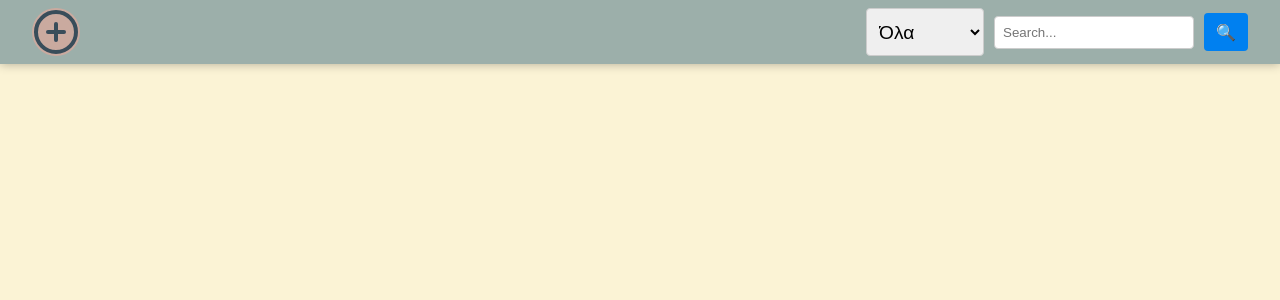
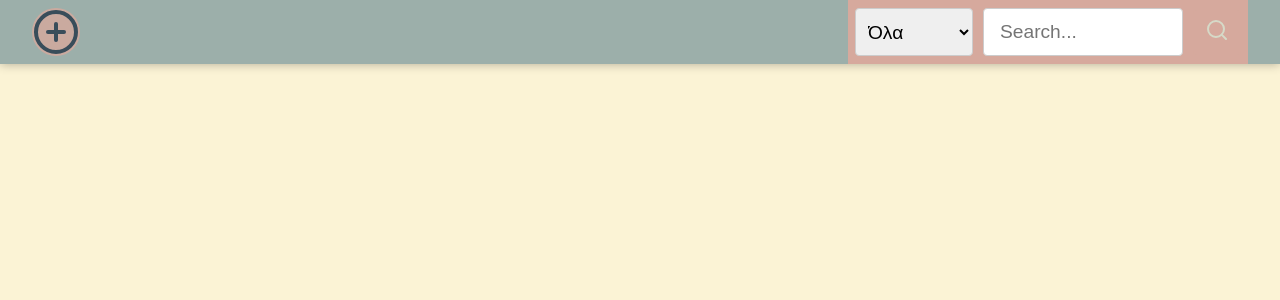
Before and after one commit to Skioulis/disc-React-App, a React (Vite) app in the folder disc-app/: page / in a window 1280 px wide. Shown: the top 300 px of the page. Built offline with nearby package versions, Linux system fonts and the light colour scheme.

Commit message:
Refactor `Navbar` by extracting `SearchBar` into a separate component with dedicated styles.

```diff
--- a/disc-app/src/components/navbar/Navbar.css
+++ b/disc-app/src/components/navbar/Navbar.css
@@ -18,8 +18,6 @@ header {
     padding: 0;
 }
 
-
-
 .navbar {
     display: flex;
     justify-content: space-between;
@@ -30,32 +28,8 @@ header {
     font-size: 1.5rem;
 }
 
-
-
 .right-section {
     display: flex;
     align-items: center;
     gap: 10px;
 }
-
-
-.search-input {
-    padding: 8px;
-    border-radius: 4px;
-    border: 1px solid #ccc;
-    width: 200px;
-}
-
-.search-button {
-    background-color: #0080F0;
-    color: white;
-    border: none;
-    border-radius: 4px;
-    padding: 8px 12px;
-    cursor: pointer;
-    font-size: 16px;
-}
-
-.search-button:hover {
-    background-color: #0060C0;
-}
--- a/disc-app/src/components/navbar/Navbar.jsx
+++ b/disc-app/src/components/navbar/Navbar.jsx
@@ -2,9 +2,10 @@ import React from 'react';
 import { Search,  Play, Music, Users, FileText } from 'lucide-react';
 import './Navbar.css';
 import PlusButton from './buttons/PlusButton';
-import NavDropdown from './dropdown/NavDropdown';
+import SearchBar from "./search section/SearchBar.jsx";
 
-const Navbar = () => {
+
+function Navbar(){
     return (
         <header>
             <nav className="navbar">
@@ -13,13 +14,7 @@ const Navbar = () => {
                 </div>
 
                 <div className="right-section">
-                    <NavDropdown />
-                    <input
-                        type="text"
-                        placeholder="Search..."
-                        className="search-input"
-                    />
-                    <button className="search-button">🔍</button>
+                    <SearchBar />
                 </div>
             </nav>
         </header>
--- /dev/null
+++ b/disc-app/src/components/navbar/search section/SeachBar.css
@@ -0,0 +1,41 @@
+.search-container {
+    display: flex;
+    align-items: center;
+    justify-content: center;
+    gap: 10px;
+    background-color: #D6A99D;
+    height: 4rem;
+    width: 25rem;
+    padding: 1rem;
+}
+
+.search-input {
+    padding: 1rem;
+    border-radius: 4px;
+    border: 1px solid #ccc;
+    width: 200px;
+    height: 3rem;
+    font-size: 1.2rem;
+}
+
+.search-input:focus {
+    outline: none;
+    /*border: 4px solid #9CAFAA;*/
+    box-shadow: 0 0 0 4px #FBF3D5;
+
+}
+
+.search-button {
+    background-color: #D6A99D;
+    color: #D6DAC8;
+    border: none;
+    border-radius: 4px;
+    padding: 8px 12px;
+    cursor: pointer;
+    font-size: 16px;
+}
+
+.search-button:hover {
+    background-color: #D6DAC8;
+    color: #D6A99D;
+}
--- /dev/null
+++ b/disc-app/src/components/navbar/search section/SearchBar.jsx
@@ -0,0 +1,23 @@
+import React from 'react'
+import { Search } from 'lucide-react';
+import NavDropdown from "../dropdown/NavDropdown.jsx";
+import './SeachBar.css'
+
+function SearchBar() {
+
+    return (
+        <div className="search-container">
+            <NavDropdown />
+            <input
+                type="text"
+                placeholder="Search..."
+                className="search-input"
+            />
+            <button className="search-button">
+                <Search />
+            </button>
+        </div>
+    )
+}
+
+export default SearchBar;
```
